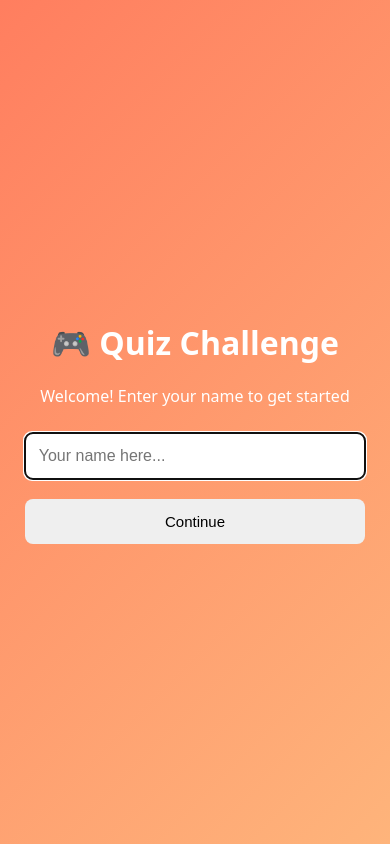
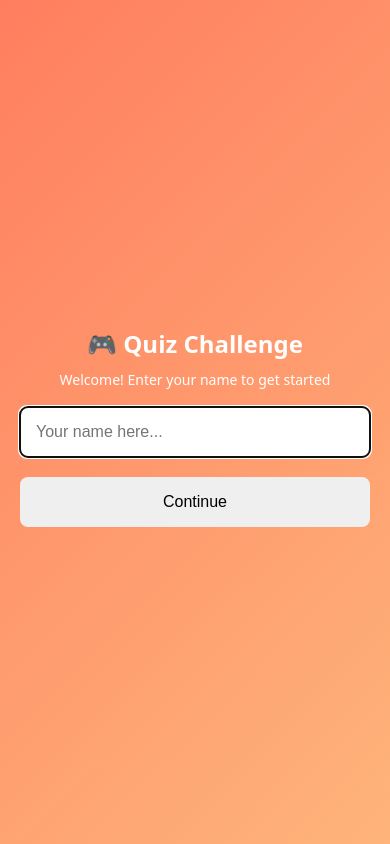
Before and after one commit to Shahdalaa6/Last-game, a website: page index.html in a window 390 px wide. Drawn offline with Linux system fonts and the light colour scheme.

Commit message:
Fix mobile compatibility - correct API URL and improve touch UI

```diff
--- a/script.js
+++ b/script.js
@@ -1,5 +1,5 @@
 // API Configuration
-const API_BASE = 'https://web-production-6a3d.up.railway.app/';
+const API_BASE = 'https://web-production-6a3d.up.railway.app/api';
 
 // Global state
 let currentPlayerName = '';
--- a/style.css
+++ b/style.css
@@ -8,24 +8,73 @@ body {
     justify-content: center;
     align-items: center;
     color: white;
+    padding: 10px;
 }
-.screen { display: none; width: 95%; max-width: 400px; text-align: center; padding: 20px; }
+.screen {
+    display: none;
+    width: 95%;
+    max-width: 400px;
+    text-align: center;
+    padding: 20px;
+    margin: auto;
+}
 .screen.active { display: block; }
 
-input { width: 100%; padding: 14px; font-size: 16px; margin: 10px 0; border-radius: 8px; border: none; }
+input {
+    width: 100%;
+    padding: 16px;
+    font-size: 16px;
+    margin: 10px 0;
+    border-radius: 8px;
+    border: none;
+    max-width: 100%;
+}
 
-button { width: 100%; padding: 14px; font-size: 16px; border-radius: 8px; border: none; margin-top: 10px; cursor: pointer; }
+button {
+    width: 100%;
+    padding: 16px;
+    font-size: 16px;
+    border-radius: 8px;
+    border: none;
+    margin-top: 10px;
+    cursor: pointer;
+    touch-action: manipulation;
+    min-height: 50px;
+}
 button:disabled { background-color: #ccc; color: #666; cursor: not-allowed; }
+button:active { opacity: 0.8; }
 
 #continueBtn { margin-top: 5px; }
 
-#gameScreen { background: white; color: #333; border-radius: 14px; padding: 25px; box-shadow: 0 8px 20px rgba(0,0,0,0.2); }
+#gameScreen {
+    background: white;
+    color: #333;
+    border-radius: 14px;
+    padding: 20px;
+    box-shadow: 0 8px 20px rgba(0,0,0,0.2);
+}
 
-.choice { width: 100%; padding: 16px; margin: 8px 0; border-radius: 10px; background-color: #f0f0f0; cursor: pointer; transition: all 0.3s; border: none; font-size: 16px; }
+.choice {
+    width: 100%;
+    padding: 18px;
+    margin: 10px 0;
+    border-radius: 10px;
+    background-color: #f0f0f0;
+    cursor: pointer;
+    transition: all 0.3s;
+    border: none;
+    font-size: 16px;
+    min-height: 50px;
+    touch-action: manipulation;
+}
 .choice.correct { background-color: #4CAF50; color: white; }
 .choice.wrong { background-color: #f44336; color: white; }
 
-#feedback { margin-top: 15px; font-weight: bold; font-size: 16px; }
+#feedback {
+    margin-top: 15px;
+    font-weight: bold;
+    font-size: 16px;
+}
 
 #leaderboardScreen ul { list-style: none; padding: 0; }
 #leaderboardScreen li { background: rgba(255,255,255,0.2); padding: 10px; margin: 6px 0; border-radius: 6px; color: #fff; font-weight: bold; font-size: 16px; }
@@ -35,7 +84,17 @@ button:disabled { background-color: #ccc; color: #666; cursor: not-allowed; }
 #progressContainer { width: 100%; background-color: #ddd; border-radius: 8px; margin-bottom: 15px; height: 12px; }
 #progressBar { height: 12px; width: 0%; background-color: #4CAF50; border-radius: 8px; transition: width 0.3s; }
 
-@media(max-width:600px){ .screen{padding:15px;} .choice{font-size:15px;padding:14px;} button{font-size:15px;padding:14px;} }
+@media(max-width:600px){
+    body { padding: 5px; }
+    .screen { padding: 15px; width: 100%; }
+    .choice { font-size: 16px; padding: 16px; margin: 8px 0; }
+    button { font-size: 16px; padding: 16px; }
+    input { font-size: 16px; padding: 16px; }
+    h1 { font-size: 24px; margin: 10px 0; }
+    h2 { font-size: 20px; margin: 10px 0; }
+    p { font-size: 14px; margin: 8px 0; }
+}
+
 #leaderboardList {
     display: flex;
     flex-direction: column;
```
